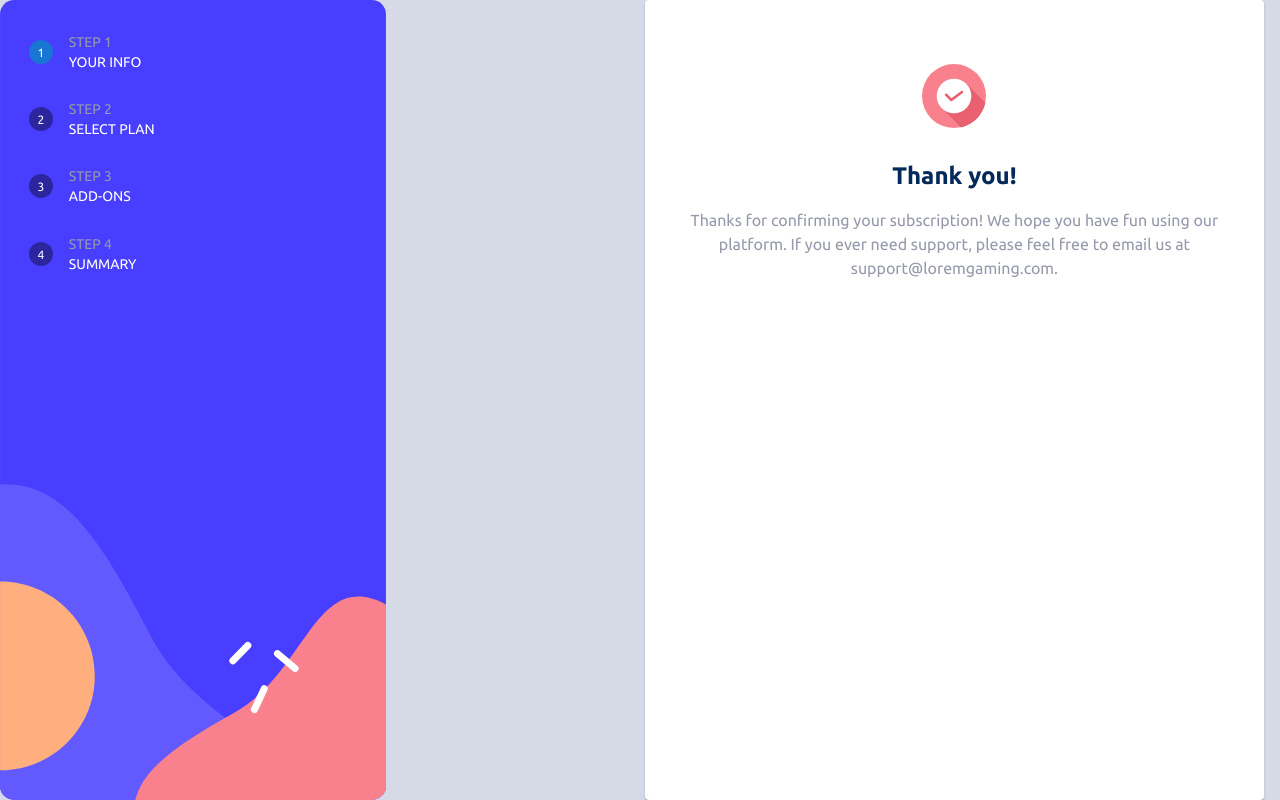
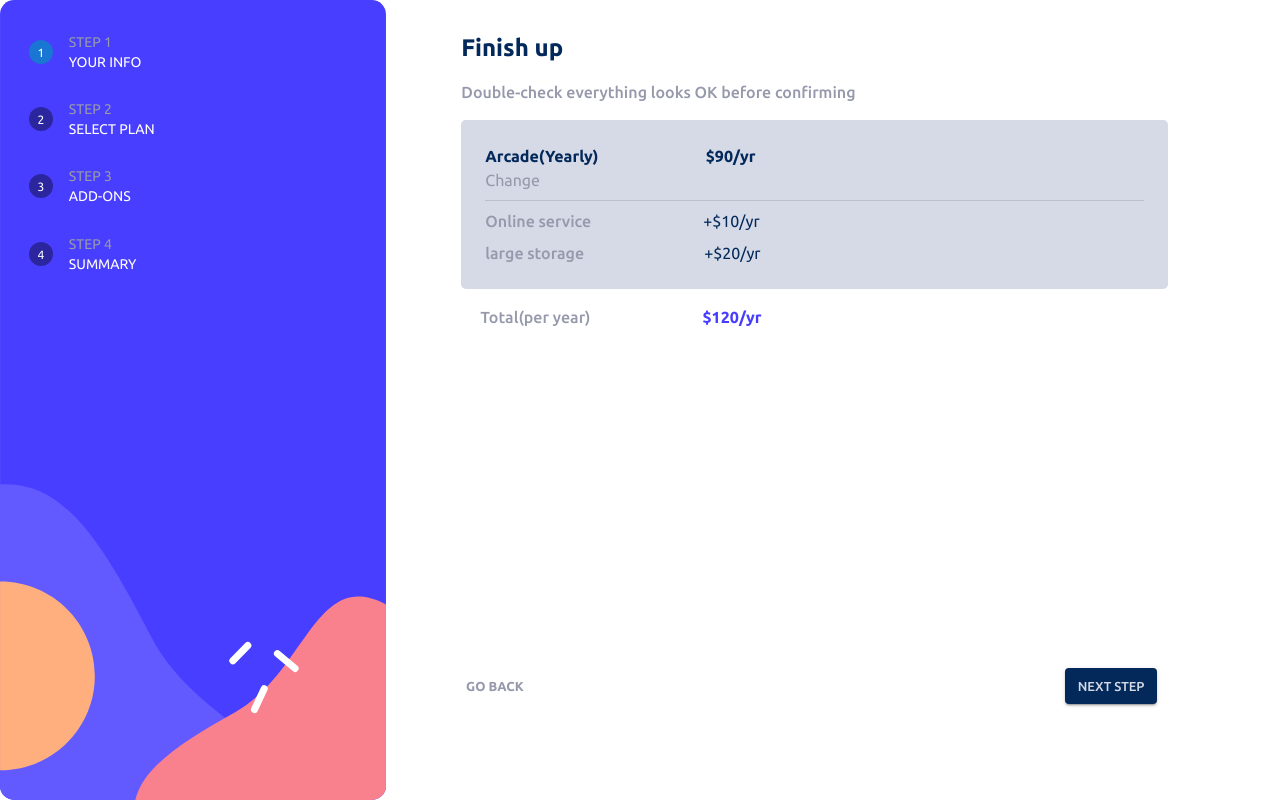
Before and after one commit to Samwelomwenga/multi-step-form, a React (Vite) app: page / in a window 1280 px wide. Built offline with nearby package versions, Linux system fonts and the light colour scheme.

Commit message:
feat: add the custom styles to FinishUpStep component
Add the styles to the component to match the design

```diff
--- a/src/app/App.tsx
+++ b/src/app/App.tsx
@@ -5,8 +5,8 @@ import customTheme from '../customTheme'
 // import PersonalInfoStep from '../steps/PersonalInfoStep'
 // import PickAddOnsStep from '../steps/PickAddOnsStep'
 
-// import FinishUpStep from '../steps/FinishUpStep'
-import ThankYouStep from '../steps/ThankYouStep'
+import FinishUpStep from '../steps/FinishUpStep'
+// import ThankYouStep from '../steps/ThankYouStep'
 
 function App() {
 
@@ -16,8 +16,8 @@ function App() {
     <CssBaseline/>
     {/* <PersonalInfoStep/> */}
     {/* <PickAddOnsStep/> */}
-<ThankYouStep/>
-{/* <FinishUpStep/> */}
+<FinishUpStep/>
+{/* <ThankYouStep/> */}
     </>
     </ThemeProvider>
   )
--- a/src/features/finishUp/FinishUp.tsx
+++ b/src/features/finishUp/FinishUp.tsx
@@ -1,35 +1,45 @@
-import { Stack,Typography,Divider} from "@mui/material"
-const FinishUp:React.FC = () => {
+import { Stack, Typography, Divider, useTheme } from "@mui/material";
+import Buttons from "../../componets/Buttons";
+const FinishUp: React.FC = () => {
+  const theme = useTheme();
+  const primary = theme.palette.Primary;
+  const neutral = theme.palette.neutral;
   return (
     <>
-    <Stack sx={{bgcolor:"grey",mx:"auto",p:"1.5rem", borderRadius:".3rem",gap:".5rem", ml:{
-        md:"2rem"
-    }}}>
-        <Stack direction='row' sx={{gap:"6rem"}}>
+      <Stack
+        sx={{
+          bgcolor: neutral.LightGray.main,
+          p: "1.5rem",
+          borderRadius: ".3rem",
+          gap: ".5rem",
+          mx:".5rem",
+        }}
+      >
+        <Stack direction="row" sx={{ gap: "6.7rem" }}>
           <Stack>
-                <Typography>Arcade(Yearly)</Typography>
-                <Typography>Change</Typography>
+            <Typography component='p' variant="body1" sx={{color:primary.MarineBlue.main,fontWeight:"700"}}>Arcade(Yearly)</Typography>
+            <Typography component='p' variant="body1" sx={{color:neutral.CoolGray.main,fontWeight:"5 00"}}>Change</Typography>
           </Stack>
-            <Typography>$90/yr</Typography>
+          <Typography component='p' variant="body1" sx={{color:primary.MarineBlue.main,fontWeight:"700"}}>$90/yr</Typography>
+        </Stack>
+        <Divider />
 
+        <Stack direction="row" sx={{ gap: "7rem" }}>
+          <Typography component='p' variant="body1" sx={{color:neutral.CoolGray.main,fontWeight:"500"}} >Online service</Typography>
+          <Typography component='p' variant="body1" sx={{color:primary.MarineBlue.main,fontWeight:"400"}}>+$10/yr</Typography>
         </Stack>
-        <Divider/>
-
-        <Stack direction='row' sx={{gap:"6rem"}}>
-         <Typography>Online service</Typography>
-            <Typography>+$10/yr</Typography>
-        </Stack>
-        <Stack direction='row' sx={{gap:"6rem"}}>
-            <Typography>large storage</Typography>
-            <Typography>+$20/yr</Typography>
+        <Stack direction="row" sx={{ gap: "7.5rem" }}>
+          <Typography component='p' variant="body1" sx={{color:neutral.CoolGray.main,fontWeight:"500"}}>large storage</Typography>
+          <Typography component='p' variant="body1" sx={{color:primary.MarineBlue.main,fontWeight:"400"}}>+$20/yr</Typography>
         </Stack>
       </Stack>
-        <Stack direction='row' sx={{gap:"6rem",pl:"2.7rem",pt:"1rem"}}>
-         <Typography>Total(per year)</Typography>
-            <Typography>$120/yr</Typography>
+      <Stack direction="row" sx={{ gap: "7rem", pt: "1rem",mx:"1.7rem" }}>
+        <Typography component='p' variant="body1" sx={{color:neutral.CoolGray.main,fontWeight:"500"}}>Total(per year)</Typography>
+        <Typography component='p' variant="body1" sx={{color:primary.PurplishBlue.main,fontWeight:"700"}}>$120/yr</Typography>
       </Stack>
+      <Buttons/>
     </>
-  )
-}
+  );
+};
 
-export default FinishUp
+export default FinishUp;
--- a/src/steps/FinishUpStep.tsx
+++ b/src/steps/FinishUpStep.tsx
@@ -1,23 +1,69 @@
-import {Typography,Stack} from '@mui/material'
+import { Typography, Stack, useTheme } from "@mui/material";
 
-import Header from '../features/header/Header'
-import FinishUp from '../features/finishUp/FinishUp'
-import React from 'react'
+import Header from "../features/header/Header";
+import FinishUp from "../features/finishUp/FinishUp";
+import React from "react";
 
-const FinishUpStep:React.FC = () => {
+const FinishUpStep: React.FC = () => {
+  const theme = useTheme();
+  const primary = theme.palette.Primary;
+  const neutral = theme.palette.neutral;
   return (
-    <Stack component="main" direction={{md:"row"}} sx={{bgcolor:"grey",minHeight:"100vh"}}>
-<Header/>
-<Stack component='section' sx={{mx:".7rem",ml:{
-    md:"-30rem"
-},py:"2rem",borderRadius:".5rem",bgcolor:"white",width:"100%"}}>
-    <Typography component='h2' variant='h5' sx={{pl:"1.5rem"}}>Finish up</Typography>
-    <Typography sx={{pl:"1.5rem",py:"1rem"}}>Double-check everything looks OK before confirming</Typography>
-    <FinishUp/>
-</Stack>
+    <Stack
+      component="main"
+      direction={{ md: "row" }}
+      sx={{
+        bgcolor: {
+          xs: neutral.LightGray.main,
+          md: neutral.White.main,
+        },
+        pr:{
+          md:"5rem"
+        },
+        minHeight: "100vh",
+      }}
+    >
+      <Header />
+      <Stack
+        component="section"
+        sx={{
+          px: ".9rem",
+          mx: ".6rem",
+          mt: { xs: "-3rem", md: "0" },
+          ml: {
+            md: "-20rem",
+          },
+          py: "2rem",
+          borderRadius: ".5rem",
+          bgcolor: "white",
+          width: "100%",
+        }}
+      >
+        <Typography
+          component="h2"
+          variant="h5"
+          sx={{
+            color: primary.MarineBlue.main,
+            fontWeight: "700",
+            ml: ".5rem",
+          }}
+        >
+          Finish up
+        </Typography>
+        <Typography
+          sx={{
+            color: neutral.CoolGray.main,
+            py: "1rem",
+            fontWeight: "500",
+            ml: ".5rem",
+          }}
+        >
+          Double-check everything looks OK before confirming
+        </Typography>
+        <FinishUp />
+      </Stack>
+    </Stack>
+  );
+};
 
-    </Stack>
-  )
-}
-
-export default FinishUpStep
+export default FinishUpStep;
```
Lines whose indentation alone changed are shown as unchanged.
